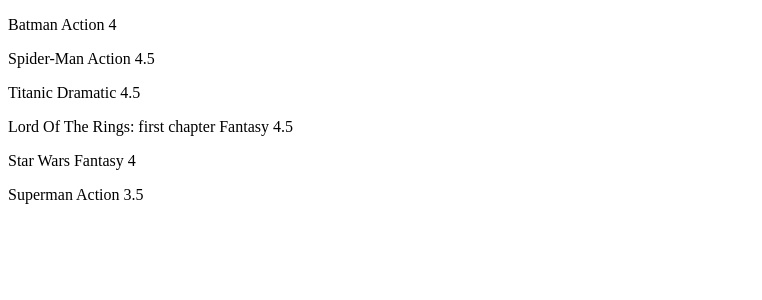
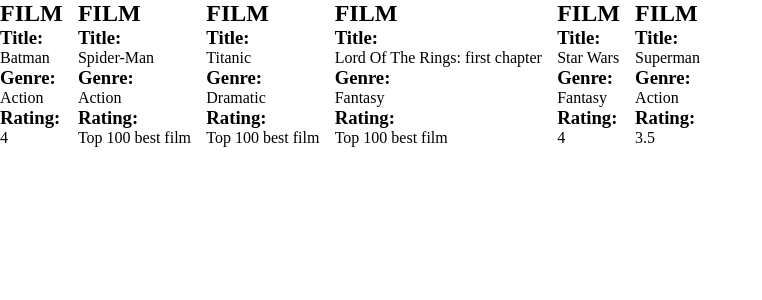
Before and after one commit to FrancescoCataletto/php-oop-1, a PHP site: page / in a window 1280 px wide. Shown: the top 300 px of the page, without its empty margins (0-762 px from the left). Run offline with PHP 8.4, Linux system fonts and the light colour scheme.

Commit message:
added some style and added a set method to change the rating of the movie

```diff
--- a/class/movie.php
+++ b/class/movie.php
@@ -9,30 +9,27 @@ class Movie {
         $this->name = $_name;
         $this->genre = $_genre;
         $this->rating = $_rating;
+
+        $this->setRating();
     }
 
     // SETTER
-    public function setName($_name){
-        $this->name = $_name;
-    }
-    public function setGenre($_genre){
-        $this->genre = $_genre;
-    }
-    public function setRating($_rating){
-        $this->rating = $_rating;
+    public function setRating(){
+        if ($this->rating >= 4.5){
+            $this->rating = "Top 100 best film";
+        }
     }
 
     // GETTER
-    public function getMovie(){
-        return $this->name . ' ' . $this->genre . ' ' . $this->rating;
-    }
+
+
 }
 
 
-$batmanMovie = new Movie("Batman", "Action", "4");
-$spidermanMovie = new Movie("Spider-Man", "Action", "4.5");
-$titanicMovie = new Movie("Titanic", "Dramatic", "4.5");
-$lotrMovie = new Movie("Lord Of The Rings: first chapter", "Fantasy", "4.5");
-$starwarsMovie = new Movie("Star Wars", "Fantasy", "4");
-$supermanMovie = new Movie("Superman", "Action", "3.5");
+$batmanMovie = new Movie("Batman", "Action", 4);
+$spidermanMovie = new Movie("Spider-Man", "Action", 4.5);
+$titanicMovie = new Movie("Titanic", "Dramatic", 4.5);
+$lotrMovie = new Movie("Lord Of The Rings: first chapter", "Fantasy", 4.5);
+$starwarsMovie = new Movie("Star Wars", "Fantasy", 4);
+$supermanMovie = new Movie("Superman", "Action", 3.5);
 ?>
--- a/index.php
+++ b/index.php
@@ -11,14 +11,46 @@ require_once __DIR__ . "/class/movie.php";
     <meta charset="UTF-8">
     <meta http-equiv="X-UA-Compatible" content="IE=edge">
     <meta name="viewport" content="width=device-width, initial-scale=1.0">
+    <link rel="stylesheet" href="style.css">
     <title>php-oop-1</title>
 </head>
 <body>
-    <p><?php echo $batmanMovie->getMovie() ?></p>
-    <p><?php echo $spidermanMovie->getMovie() ?></p>
-    <p><?php echo $titanicMovie->getMovie() ?></p>
-    <p><?php echo $lotrMovie->getMovie() ?></p>
-    <p><?php echo $starwarsMovie->getMovie() ?></p>
-    <p><?php echo $supermanMovie->getMovie() ?></p>
+    <div>
+        <h2>FILM</h2>
+        <p><h3>Title:</h3><?php echo $batmanMovie->name ?></p>
+        <p><h3>Genre:</h3><?php echo $batmanMovie->genre ?></p>
+        <p><h3>Rating:</h3><?php echo $batmanMovie->rating ?></p>
+    </div>
+    <div>
+        <h2>FILM</h2>
+        <p><h3>Title:</h3><?php echo $spidermanMovie->name ?></p>
+        <p><h3>Genre:</h3><?php echo $spidermanMovie->genre ?></p>
+        <p><h3>Rating:</h3><?php echo $spidermanMovie->rating ?></p>
+    </div>
+    <div>
+        <h2>FILM</h2>
+        <p><h3>Title:</h3><?php echo $titanicMovie->name ?></p>
+        <p><h3>Genre:</h3><?php echo $titanicMovie->genre ?></p>
+        <p><h3>Rating:</h3><?php echo $titanicMovie->rating ?></p>
+    </div>
+    <div>
+        <h2>FILM</h2>
+        <p><h3>Title:</h3><?php echo $lotrMovie->name ?></p>
+        <p><h3>Genre:</h3><?php echo $lotrMovie->genre ?></p>
+        <p><h3>Rating:</h3><?php echo $lotrMovie->rating ?></p>
+    </div>
+    <div>
+        <h2>FILM</h2>
+        <p><h3>Title:</h3><?php echo $starwarsMovie->name ?></p>
+        <p><h3>Genre:</h3><?php echo $starwarsMovie->genre ?></p>
+        <p><h3>Rating:</h3><?php echo $starwarsMovie->rating ?></p>
+    </div>
+    <div>
+        <h2>FILM</h2>
+        <p><h3>Title:</h3><?php echo $supermanMovie->name ?></p>
+        <p><h3>Genre:</h3><?php echo $supermanMovie->genre ?></p>
+        <p><h3>Rating:</h3><?php echo $supermanMovie->rating ?></p>
+    </div>
+
 </body>
 </html>
--- /dev/null
+++ b/style.css
@@ -0,0 +1,11 @@
+*{
+    padding: 0;
+    margin: 0;
+    box-sizing: border-box;
+}
+
+body{
+    display: flex;
+    width: 700px;
+    justify-content: space-between;
+}
```
